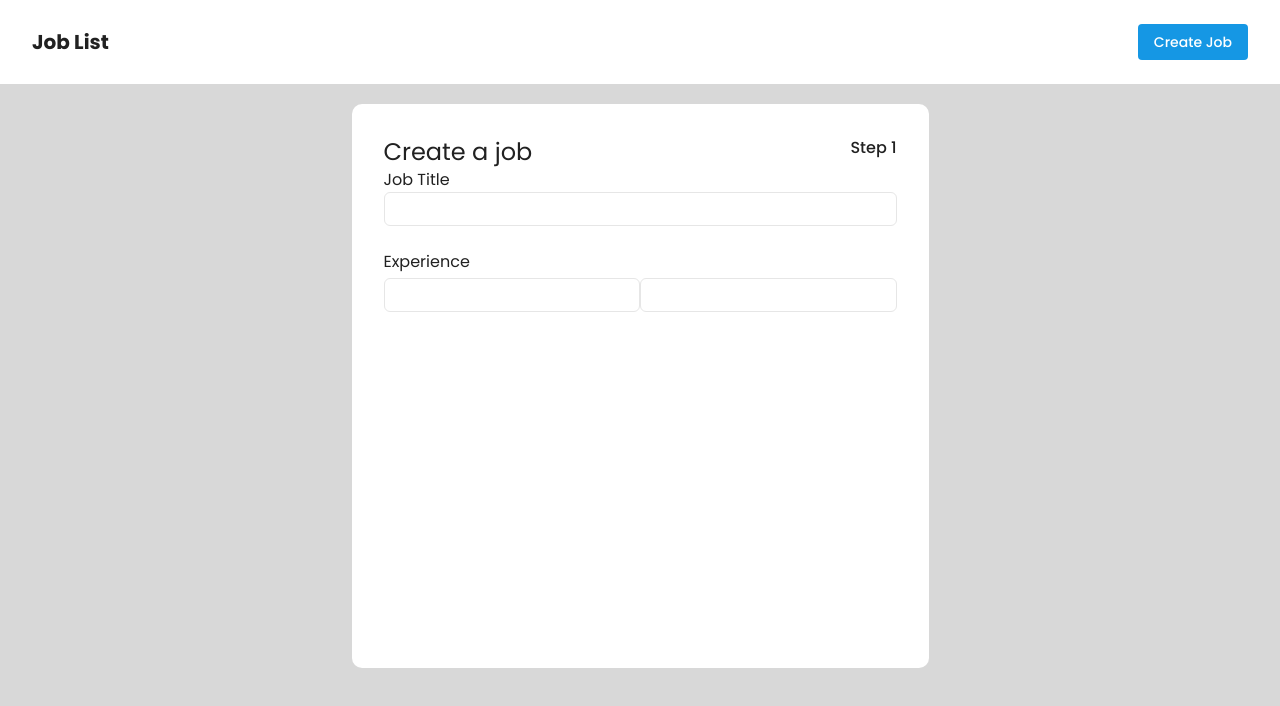
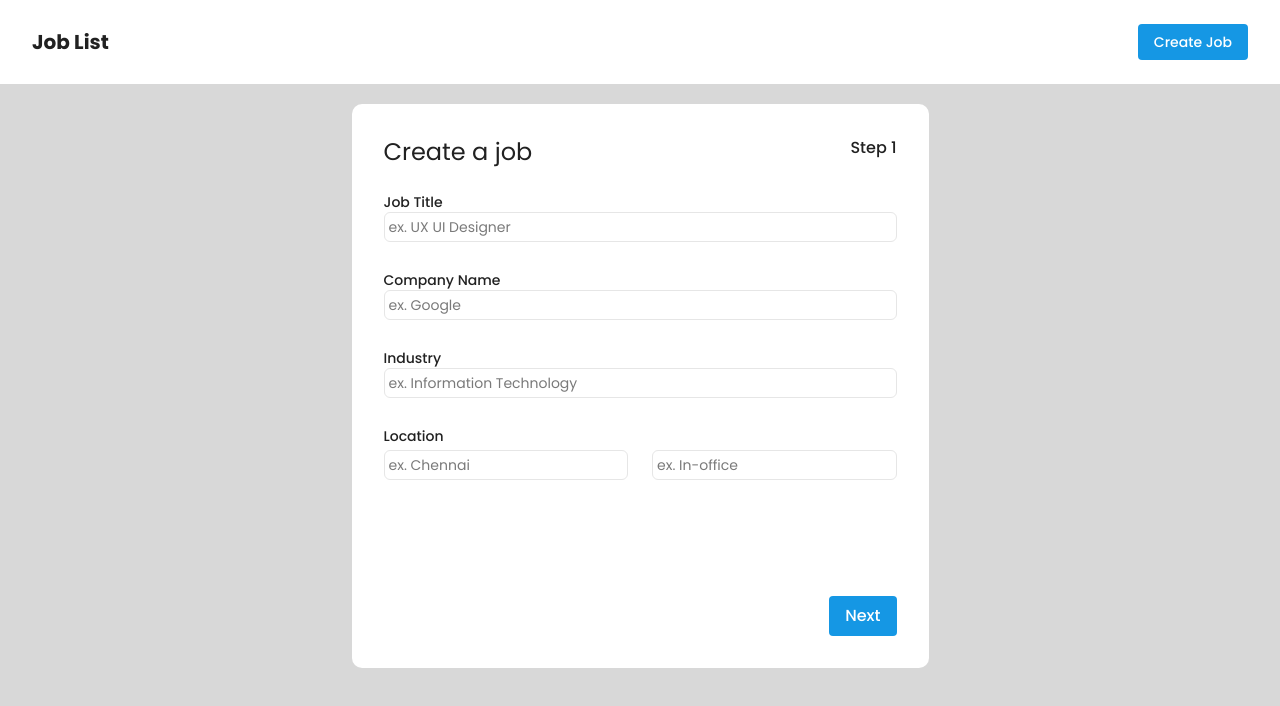
Before and after one commit to rsankar86er/joblist, a React (Create React App) app: page /createjob in a window 1280 px wide. Shown: the top 706 px of the page. Built offline with nearby package versions, Linux system fonts and the light colour scheme.

Commit message:
Stepper Form Design

```diff
--- a/src/Components/StepperForm.tsx
+++ b/src/Components/StepperForm.tsx
@@ -1,26 +1,91 @@
+import { useState } from "react";
+
 const StepperForm = ()=>{
-    return(
-        <div className="container flex justify-center">
-            <div className="card m-5 form-size p-8">
-                {/* Form Step - 1 */}
+    const [step, setStep] = useState(1);
+
+    const onHandleNext = ()=>{
+        setStep(step+1);
+    }
+
+    const FormStep = (step:any)=>{
+        switch(step){
+                    case 1: return(
+                        <div className="step1">
                             <div className="row flex justify-between">
                                 <h1 className="text-2xl">Create a job</h1>
                                 <span className="text-base font-medium">Step 1</span>
                             </div>
-                <div className="row">
-                    <label className="block w-full">Job Title</label>
-                    <input type="text" className="block w-full rounded-md grey-border p-1 placeholder:placeholder" placeholder=""></input>
+                            <div className="row pt-6 pb-1">
+                                <label className="block w-full text-sm font-medium">Job Title</label>
+                                <input type="text" className="block w-full text-sm rounded-md grey-border p-1 placeholder:placeholder focus:grey-border" placeholder="ex. UX UI Designer"></input>
                             </div>
                             <div className="row pt-6 pb-1">
-                    <label className="block w-full">Experience</label>
+                                <label className="block w-full text-sm font-medium">Company Name</label>
+                                <input type="text" className="block w-full text-sm rounded-md grey-border p-1 placeholder:placeholder focus:grey-border" placeholder="ex. Google"></input>
+                            </div>
+                            <div className="row pt-6 pb-1">
+                                <label className="block w-full text-sm font-medium">Industry</label>
+                                <input type="text" className="block w-full text-sm rounded-md grey-border p-1 placeholder:placeholder focus:grey-border" placeholder="ex. Information Technology"></input>
+                            </div>
+                            <div className="row pt-6 pb-1">
+                                <label className="block w-full text-sm font-medium">Location</label>
                             </div>
                             <div className="row flex">
-                    <div className="grow">
-                        <input type="text" className="block w-full rounded-md grey-border p-1 placeholder:placeholder" placeholder=""></input>
+                                <div className="grow mr-6">
+                                    <input type="text" className="block w-full text-sm rounded-md grey-border p-1 placeholder:placeholder" placeholder="ex. Chennai"></input>
                                 </div>
                                 <div className="grow">
-                        <input type="text" className="block w-full rounded-md grey-border p-1 placeholder:placeholder"></input>
+                                    <input type="text" className="block w-full text-sm rounded-md grey-border p-1 placeholder:placeholder" placeholder="ex. In-office"></input>
                                 </div>
+                            </div>
+                        </div>
+                    )
+                    break;
+                    case 2: return(
+                <div className="step2">
+                    <div className="row flex justify-between">
+                        <h1 className="text-2xl">Create a job</h1>
+                        <span className="text-base font-medium">Step 2</span>
+                    </div>
+                    <div className="row pt-6 pb-1">
+                        <label className="block w-full text-sm font-medium">Experience</label>
+                    </div>
+                    <div className="row flex">
+                        <div className="grow mr-6">
+                            <input type="text" className="block w-full text-sm rounded-md grey-border p-1 placeholder:placeholder" placeholder="Minimum"></input>
+                        </div>
+                        <div className="grow">
+                            <input type="text" className="block w-full text-sm rounded-md grey-border p-1 placeholder:placeholder" placeholder="Maximum"></input>
+                        </div>
+                    </div>
+                    <div className="row pt-6 pb-1">
+                        <label className="block w-full text-sm font-medium">Total employees</label>
+                        <input type="text" className="block w-full text-sm rounded-md grey-border p-1 placeholder:placeholder focus:grey-border" placeholder="ex. 100"></input>
+                    </div>
+                    <div className="row pt-6 pb-1">
+                        <label className="block w-full text-sm font-medium">Apply type</label>
+                        <div className="mt-2">
+                            <input type="radio" className="mr-1"/><span className="placeholder mr-4 text-sm">Quick apply</span>
+                            <input type="radio" className="mr-1"/><span className="placeholder text-sm">External apply</span>
+                        </div>
+                    </div>
+                </div>)
+                break;
+                    }
+    }
+
+    return(
+        <div className="flex justify-center">
+            <div className="card m-5 form-size p-8 grid content-between">
+                {/* Form Step - 1 */}
+                {
+                    FormStep(step)
+                }
+                <div className="block flex justify-end">
+                    {
+                    step === 1 ? <button className="btn-primary text-md font-medium text-white py-2 px-4 rounded" onClick={onHandleNext}>Next</button>:
+                    <button className="btn-primary text-md font-medium text-white py-2 px-4 rounded">Save</button>
+                    }
                 </div>
             </div>
         </div>
--- a/src/index.css
+++ b/src/index.css
@@ -2,6 +2,7 @@
 @tailwind components;
 @tailwind utilities;
 
+*{ outline: none;}
 body {
   font-family: 'Poppins', sans-serif;
   background-color: #D8D8D8;
```
Lines whose indentation alone changed are shown as unchanged.
